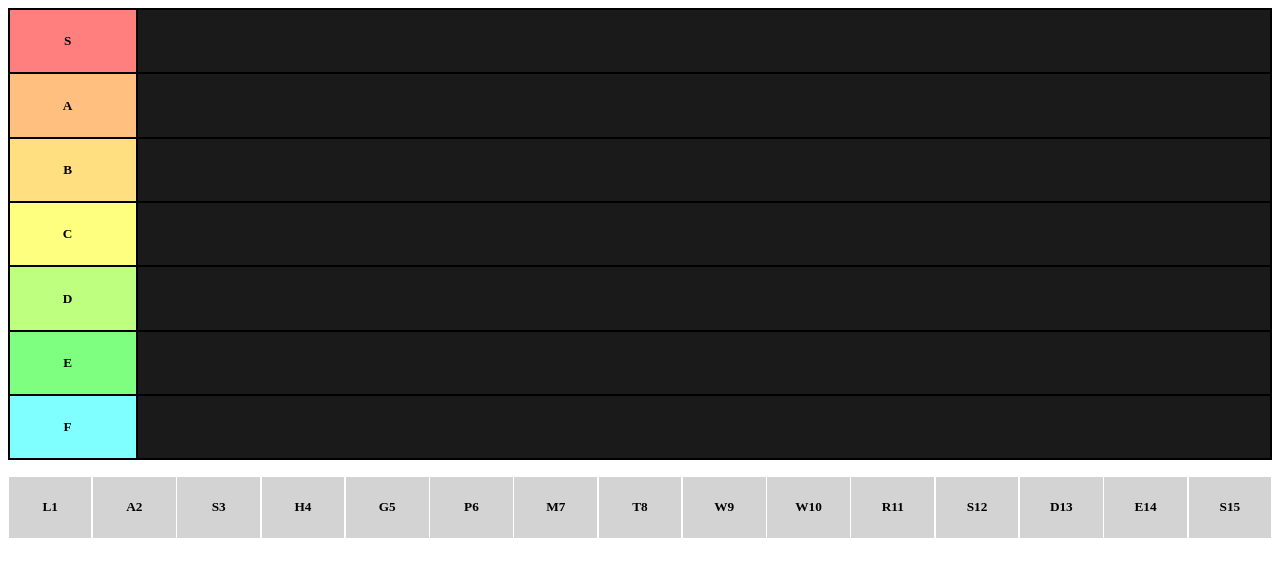
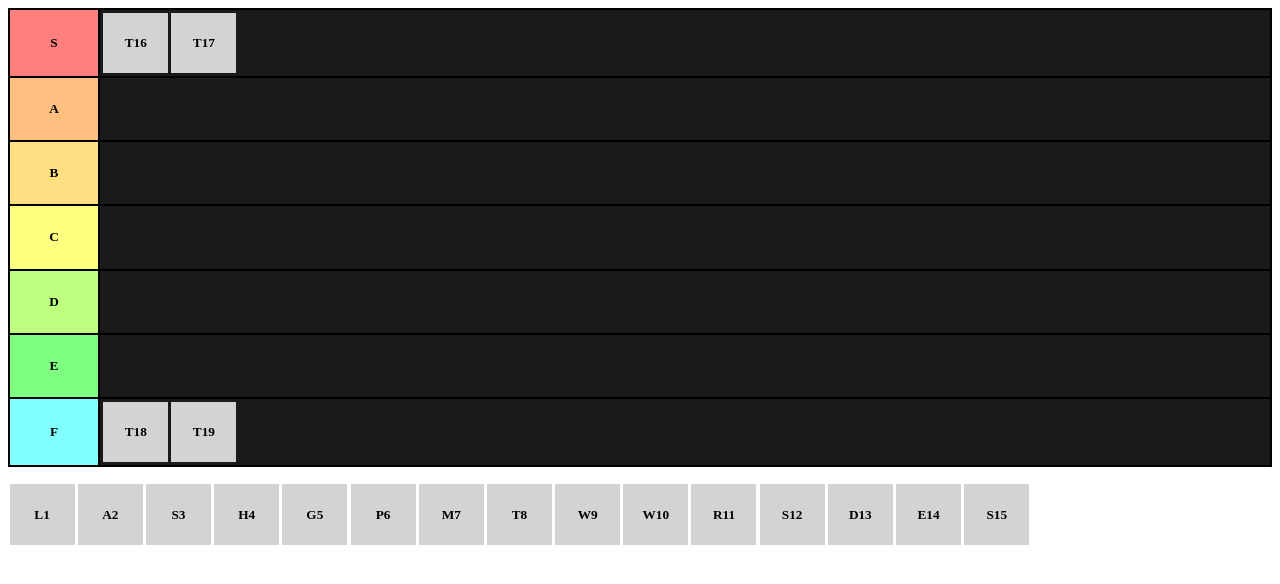
Before and after one commit to vincitaylaran/tier-list, a React (Create React App) app: page / in a window 1280 px wide. Shown: the top 584 px of the page. Built offline with nearby package versions, Linux system fonts and the light colour scheme.

Commit message:
add test items to rows

```diff
--- a/src/components/Item.js
+++ b/src/components/Item.js
@@ -3,11 +3,10 @@ import styled from "styled-components";
 import { Draggable } from "react-beautiful-dnd";
 
 const Container = styled.div`
-  display: flex;
-  justify-content: center;
-  width: 10rem;
-  margin: 0.05rem;
-
+  display: inline-block;
+  width: 65px;
+  margin: 0.1rem;
+  text-align: center;
   background-color: lightgrey;
 `;
 
@@ -17,6 +16,8 @@ const Value = styled.h5`
 
 class Item extends Component {
   render() {
+    // console.log("<Item /> props -> ", this.props);
+
     return (
       <Draggable
         draggableId={this.props.itemId}
--- a/src/components/Table.js
+++ b/src/components/Table.js
@@ -16,6 +16,7 @@ class Table extends Component {
             <TableRow
               tierValue={row.tierValue}
               color={row.color}
+              items={row.items}
               key={index}
               id={row.rowId}
             />
--- a/src/components/TableRow.js
+++ b/src/components/TableRow.js
@@ -1,26 +1,26 @@
 import React, { Component } from "react";
 import styled from "styled-components";
 import { Droppable } from "react-beautiful-dnd";
-
-// TODO: create a component/view for the item.
+import Item from "./Item";
 
 const StyledTableRow = styled.tr`
   background-color: ${(props) => props.backgroundColor};
 `;
 
-const RowValueContainer = styled.td`
-  display: flex;
-  justify-content: center;
-  width: 90%;
+const ValueContainer = styled.td`
+  width: 7%;
+  text-align: center;
 `;
 
-const RowItems = styled.td`
-  width: 90%;
-  padding-left: 0.5rem;
+const ItemsContainer = styled.td`
+  width: 100%;
+  padding-left: 0.1rem;
   background-color: ${(props) => (props.isDraggingOver ? "white" : "#1A1A1A")};
 `;
 
-const RowValueText = styled.h5`
+const ValueText = styled.h5``;
+
+const PlaceholderManager = styled.div`
   display: inline-block;
 `;
 
@@ -28,18 +28,27 @@ class TableRow extends Component {
   render() {
     return (
       <StyledTableRow backgroundColor={this.props.color}>
-        <RowValueContainer>
-          <RowValueText>{this.props.tierValue}</RowValueText>
-        </RowValueContainer>
+        <ValueContainer>
+          <ValueText>{this.props.tierValue}</ValueText>
+        </ValueContainer>
         <Droppable droppableId={this.props.id} direction="horizontal">
           {(provided, snapshot) => (
-            <RowItems
+            <ItemsContainer
               isDraggingOver={snapshot.isDraggingOver}
               ref={provided.innerRef}
               {...provided.droppableProps}
             >
+              {this.props.items.map((item, index) => {
+                return (
+                  <Item
+                    key={index}
+                    itemValue={item.name}
+                    itemId={item.itemId}
+                  />
+                );
+              })}
               {provided.placeholder}
-            </RowItems>
+            </ItemsContainer>
           )}
         </Droppable>
       </StyledTableRow>
--- a/src/components/TierList.js
+++ b/src/components/TierList.js
@@ -22,12 +22,13 @@ class TierList extends Component {
     items: initialData.items,
   };
 
-  onDragEnd = async (required) => {
+  onDragEnd = (required) => {
     const { source, destination } = required;
 
     // create deep copies of the 'rows' and 'items' in state.
     let rows = JSON.parse(JSON.stringify(this.state.rows));
     let items = JSON.parse(JSON.stringify(this.state.items));
+    let item;
 
     if (
       source.droppableId === destination.droppableId &&
@@ -39,7 +40,7 @@ class TierList extends Component {
       return;
     }
 
-    let item = items.gridMain.gridItems.splice(source.index - 1, 1)[0];
+    item = items.gridMain.gridItems.splice(source.index - 1, 1)[0];
 
     rows.forEach((row) => {
       if (row.rowId === destination.droppableId) {
@@ -47,7 +48,7 @@ class TierList extends Component {
       }
     });
 
-    await this.setState({ rows });
+    this.setState({ rows, items });
   };
 
   render() {
--- a/src/initial-data.js
+++ b/src/initial-data.js
@@ -1,12 +1,28 @@
 export const initialData = {
   rows: [
-    { rowId: "row-1", tierValue: "S", items: [], color: "rgb(255, 127, 127)" },
+    {
+      rowId: "row-1",
+      tierValue: "S",
+      items: [
+        { itemId: "16", name: "Test" },
+        { itemId: "17", name: "Test" },
+      ],
+      color: "rgb(255, 127, 127)",
+    },
     { rowId: "row-2", tierValue: "A", items: [], color: "rgb(255, 191, 127)" },
     { rowId: "row-3", tierValue: "B", items: [], color: "rgb(255, 223, 127)" },
     { rowId: "row-4", tierValue: "C", items: [], color: "rgb(255, 255, 127)" },
     { rowId: "row-5", tierValue: "D", items: [], color: "rgb(191, 255, 127)" },
     { rowId: "row-6", tierValue: "E", items: [], color: "rgb(127, 255, 127)" },
-    { rowId: "row-7", tierValue: "F", items: [], color: "rgb(127, 255, 255)" },
+    {
+      rowId: "row-7",
+      tierValue: "F",
+      items: [
+        { itemId: "18", name: "Test" },
+        { itemId: "19", name: "Test" },
+      ],
+      color: "rgb(127, 255, 255)",
+    },
   ],
   items: {
     gridMain: {
```
